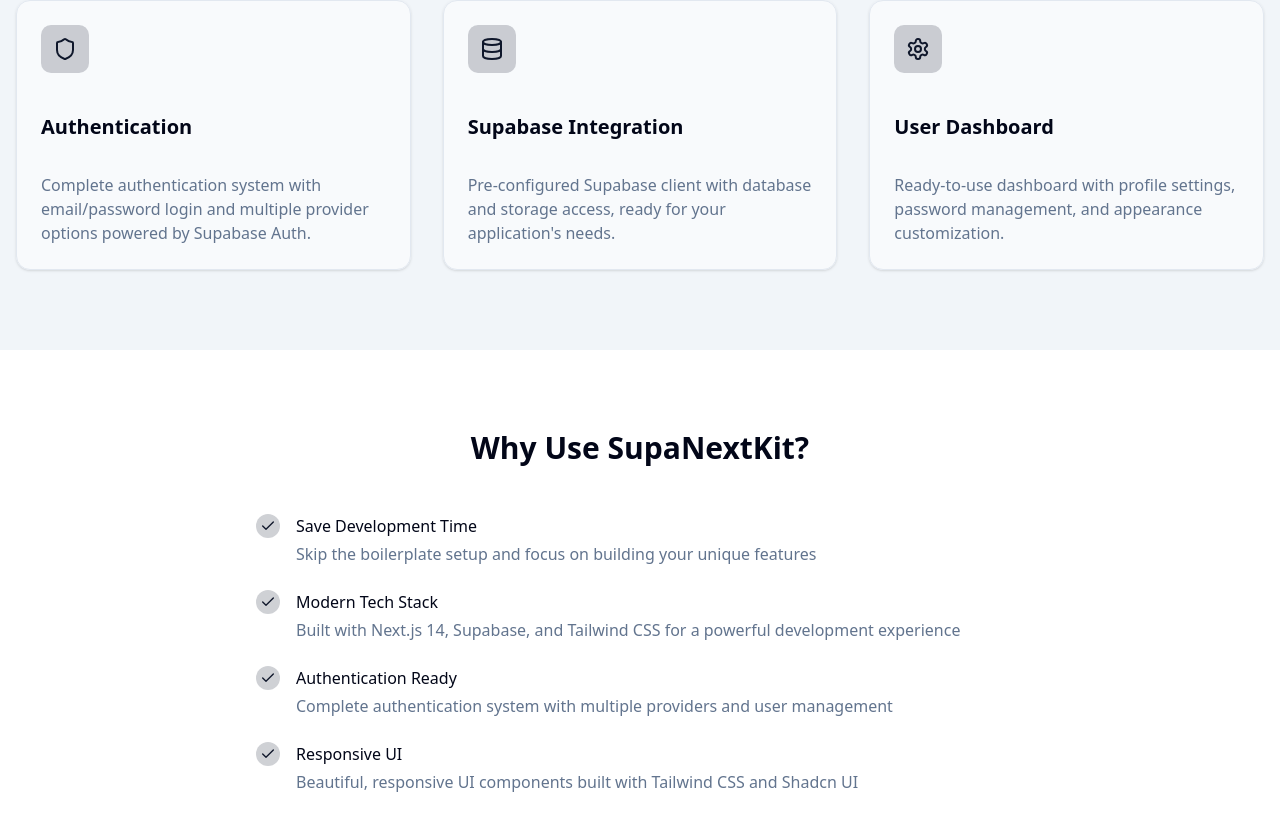
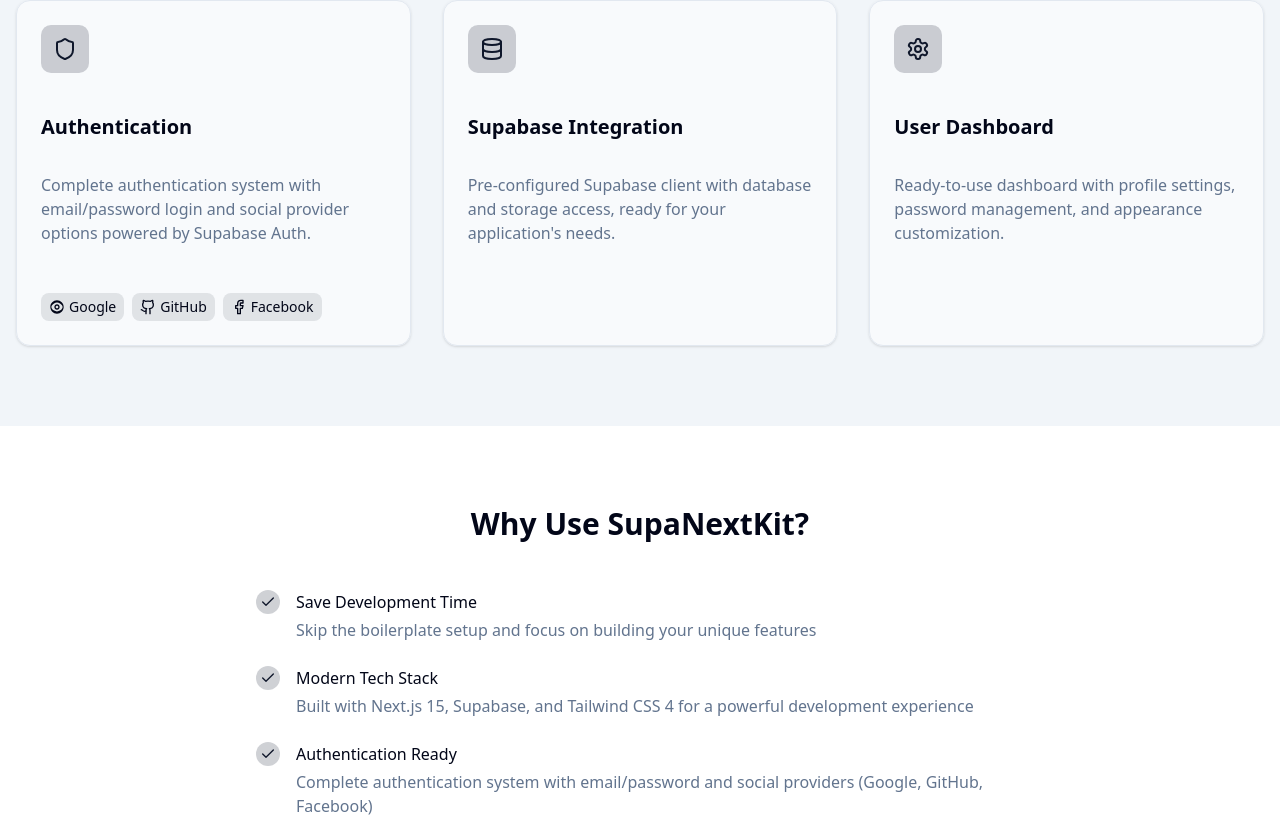
Before and after one commit to vito8916/supanext-starter-kit, a Next.js app: page / in a window 1280 px wide. Shown: the part 736-1576 px from the top of the page. Built offline with nearby package versions, Linux system fonts and the light colour scheme.

Commit message:
Add content to landing page

```diff
--- a/app/page.tsx
+++ b/app/page.tsx
@@ -1,6 +1,6 @@
 import {Button} from "@/components/ui/button";
 import Link from "next/link";
-import {ArrowRight, Check, Database, Settings, Shield, Sparkles} from "lucide-react";
+import {ArrowRight, Check, Database, Settings, Shield, Sparkles, Github, Facebook} from "lucide-react";
 import {Card} from "@/components/ui/card";
 
 export default function Home() {
@@ -77,10 +77,27 @@
                               <Shield className="h-6 w-6 text-primary" />
                           </div>
                           <h3 className="text-xl font-bold mb-2">Authentication</h3>
-                          <p className="text-muted-foreground">
-                              Complete authentication system with email/password login and multiple
+                          <p className="text-muted-foreground mb-4">
+                              Complete authentication system with email/password login and social
                               provider options powered by Supabase Auth.
                           </p>
+                          <div className="flex flex-wrap gap-2 mt-2">
+                              <div className="flex items-center gap-1 text-sm bg-primary/10 px-2 py-1 rounded-md">
+                                  <svg xmlns="http://www.w3.org/2000/svg" viewBox="0 0 24 24" fill="currentColor" className="w-4 h-4">
+                                      <path d="M12 2C6.48 2 2 6.48 2 12s4.48 10 10 10 10-4.48 10-10S17.52 2 12 2zm5.01 14.99c-1.73 1.05-3.5 1.63-5.01 1.63-1.51 0-3.28-.58-5.01-1.63-1.99-1.21-3.38-2.95-3.38-4.99 0-2.04 1.39-3.78 3.38-4.99 1.73-1.05 3.5-1.63 5.01-1.63 1.51 0 3.28.58 5.01 1.63 1.99 1.21 3.38 2.95 3.38 4.99 0 2.04-1.39 3.78-3.38 4.99z" />
+                                      <path d="M12 8c-2.21 0-4 1.79-4 4s1.79 4 4 4 4-1.79 4-4-1.79-4-4-4zm0 6c-1.1 0-2-.9-2-2s.9-2 2-2 2 .9 2 2-.9 2-2 2z" />
+                                  </svg>
+                                  Google
+                              </div>
+                              <div className="flex items-center gap-1 text-sm bg-primary/10 px-2 py-1 rounded-md">
+                                  <Github className="w-4 h-4" />
+                                  GitHub
+                              </div>
+                              <div className="flex items-center gap-1 text-sm bg-primary/10 px-2 py-1 rounded-md">
+                                  <Facebook className="w-4 h-4" />
+                                  Facebook
+                              </div>
+                          </div>
                       </Card>
 
                       <Card className="p-6 bg-background/50">
@@ -125,17 +142,17 @@
                               {
                                   title: "Modern Tech Stack",
                                   description:
-                                      "Built with Next.js 14, Supabase, and Tailwind CSS for a powerful development experience",
+                                      "Built with Next.js 15, Supabase, and Tailwind CSS 4 for a powerful development experience",
                               },
                               {
                                   title: "Authentication Ready",
                                   description:
-                                      "Complete authentication system with multiple providers and user management",
+                                      "Complete authentication system with email/password and social providers (Google, GitHub, Facebook)",
                               },
                               {
                                   title: "Responsive UI",
                                   description:
-                                      "Beautiful, responsive UI components built with Tailwind CSS and Shadcn UI",
+                                      "Beautiful, responsive UI components built with Tailwind CSS 4 and Shadcn UI",
                               },
                           ].map((benefit) => (
                               <div key={benefit.title} className="flex gap-4 items-start">
```
